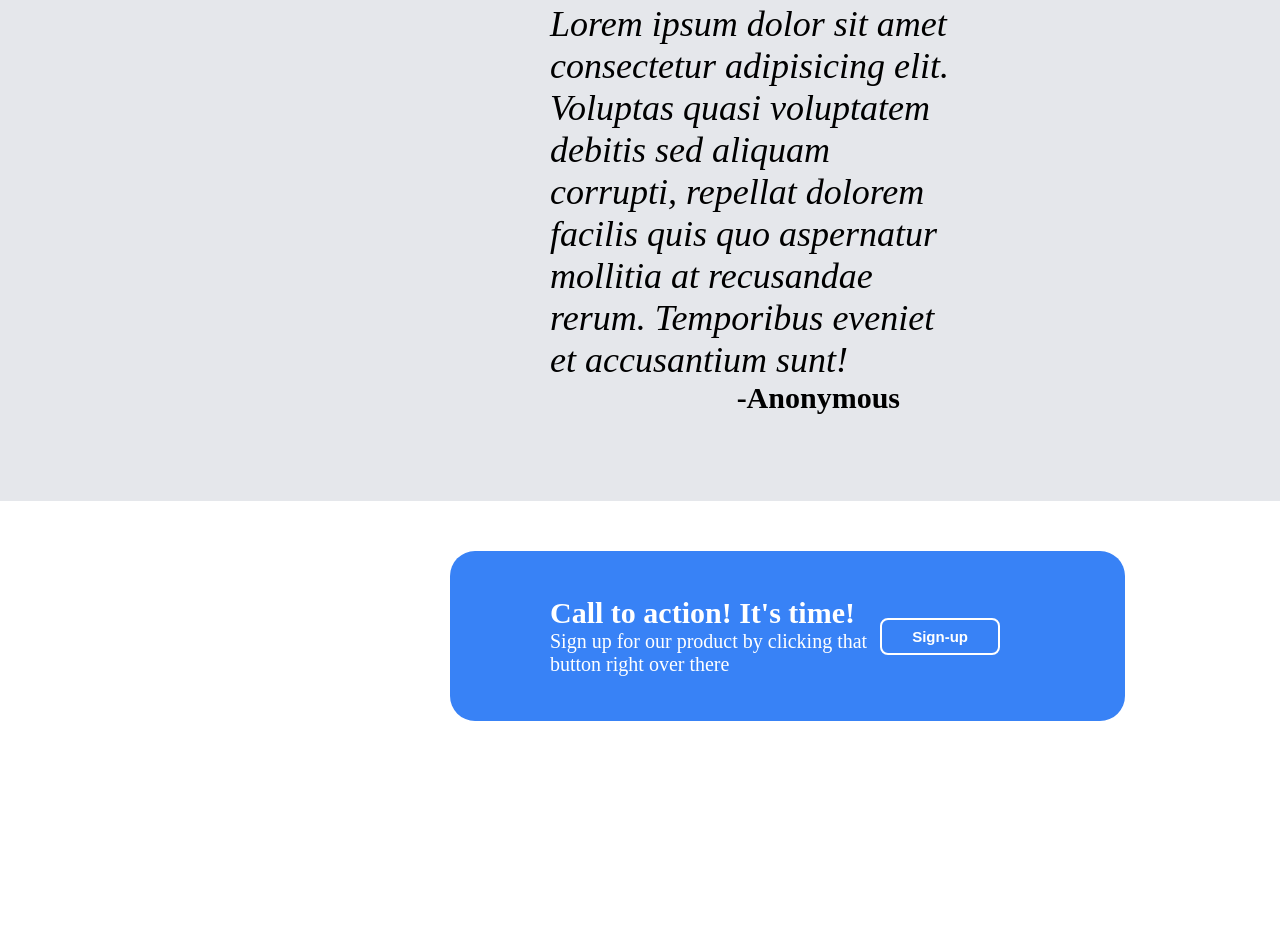
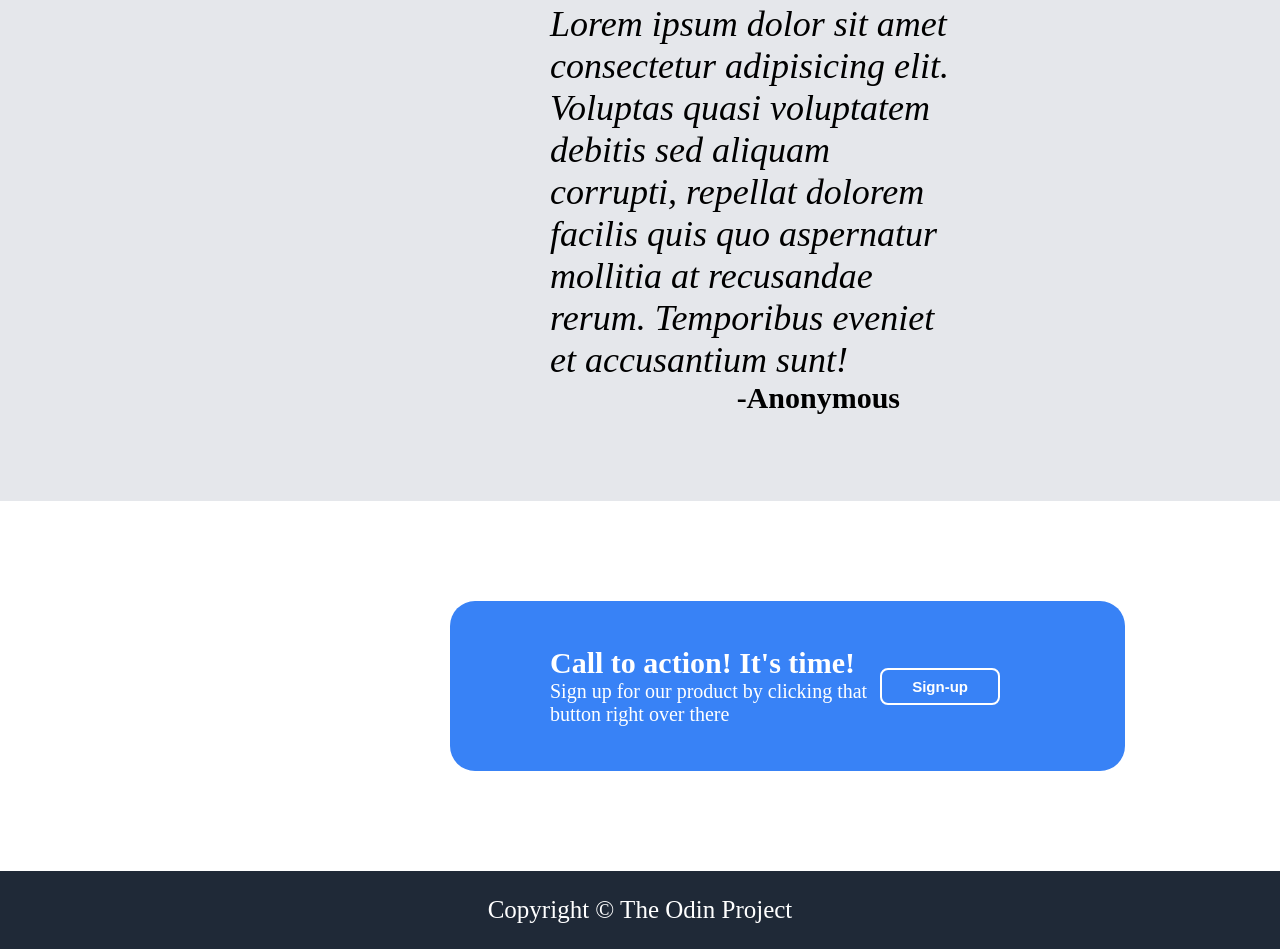
Before and after one commit to Rosakaed/odin-landingpage, a plain HTML site: page index.html in a window 1280 px wide. Shown: the part 1346-2295 px from the top of the page. Before the commit the page ends 2117 px from the top, so only its background shows below. Drawn offline with Linux system fonts and the light colour scheme.

Commit message:
Finish Footer

```diff
--- a/index.html
+++ b/index.html
@@ -67,7 +67,9 @@
             <button class="ad-button">Sign-up</button>
         </div>
     </div>
-    <div class="footer"></div>
+    <div class="footer">
+        <p> Copyright © The Odin Project</p>
+    </div>
 </body>
 
 </html>
--- a/style.css
+++ b/style.css
@@ -152,6 +152,8 @@ body{
     padding-right: 125px;
     border-radius: 25px;
     min-width: 450px;
+    margin-top: 50px;
+    margin-bottom: 50px;
 }
 .ad-container-1
 {
@@ -185,6 +187,12 @@ body{
 
     flex: 1 0 auto;
     background-color: #1F2937;
+    display: flex;
+    justify-content: center;
+    align-items: center;
+
+    color: white;
+    font-size: 25px;
 }
 
 a{
```
